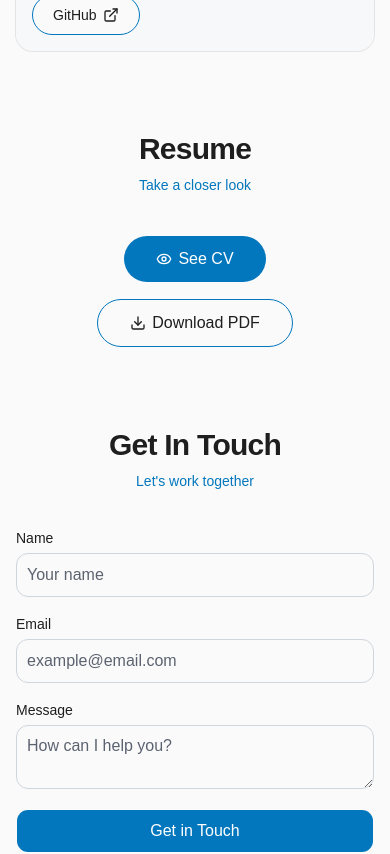
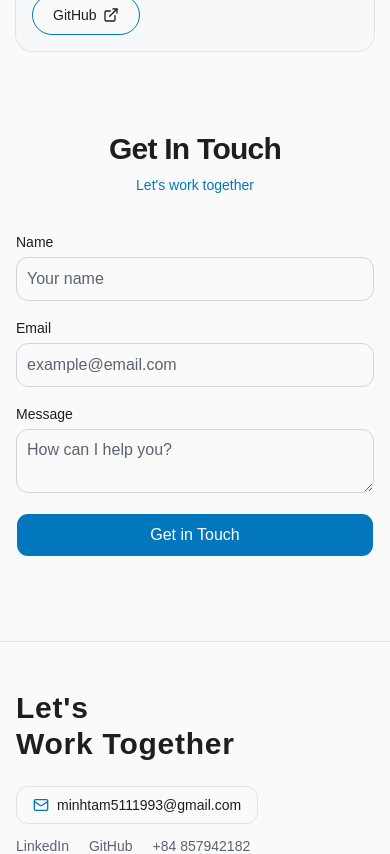
Before and after one commit to SoulMinT05/portfolio, a React (Vite) app: page / in a window 390 px wide. Shown: the part 4000-4854 px from the top of the page. Built offline with nearby package versions, Linux system fonts and the light colour scheme.

Commit message:
Remove Resume section and navbar item

```diff
--- a/src/App.tsx
+++ b/src/App.tsx
@@ -6,7 +6,6 @@ import { Education } from '@/components/sections/education'
 import { Experience } from '@/components/sections/experience'
 import { Hero } from '@/components/sections/hero'
 import { Projects } from '@/components/sections/projects'
-import { Resume } from '@/components/sections/resume'
 import { Skills } from '@/components/sections/skills'
 
 export default function App() {
@@ -20,7 +19,6 @@ export default function App() {
         <Education />
         <Experience />
         <Projects />
-        <Resume />
         <Contact />
       </main>
       <Footer />
--- a/src/components/sections/resume.tsx
+++ /dev/null
@@ -1,29 +0,0 @@
-import { Download, Eye } from 'lucide-react'
-import { Section } from '@/components/section'
-import { buttonVariants } from '@/components/ui/button'
-import { profile } from '@/data/profile'
-import { cn } from '@/lib/utils'
-
-export function Resume() {
-  return (
-    <Section id="resume" title="Resume" subtitle="Take a closer look">
-      <div className="flex flex-col items-center justify-center gap-4 sm:flex-row">
-        <a
-          href={profile.cvUrl}
-          target="_blank"
-          rel="noreferrer"
-          className={cn(buttonVariants(), 'h-12 rounded-full px-8 text-base')}
-        >
-          <Eye /> See CV
-        </a>
-        <a
-          href={profile.cvUrl}
-          download={profile.cvFileName}
-          className={cn(buttonVariants({ variant: 'outline' }), 'border-primary dark:border-primary h-12 rounded-full px-8 text-base')}
-        >
-          <Download /> Download PDF
-        </a>
-      </div>
-    </Section>
-  )
-}
--- a/src/data/profile.ts
+++ b/src/data/profile.ts
@@ -86,6 +86,5 @@ export const navItems = [
   { id: 'education', label: 'Education' },
   { id: 'experience', label: 'Experience' },
   { id: 'projects', label: 'Projects' },
-  { id: 'resume', label: 'Resume' },
   { id: 'contact', label: 'Contact' },
 ] as const
```
